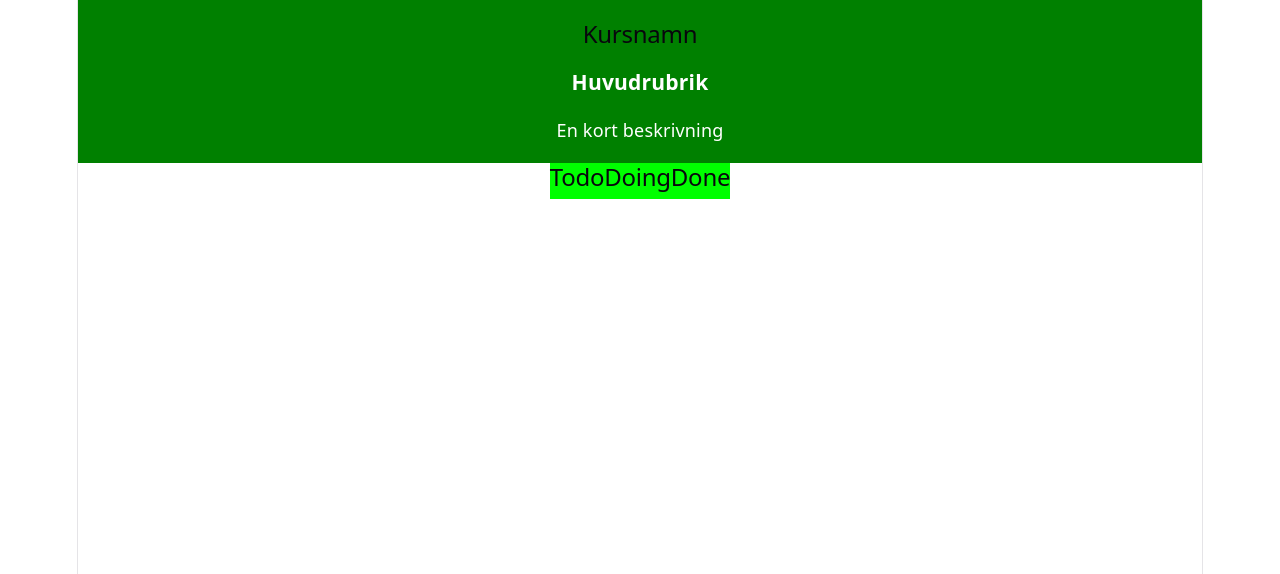
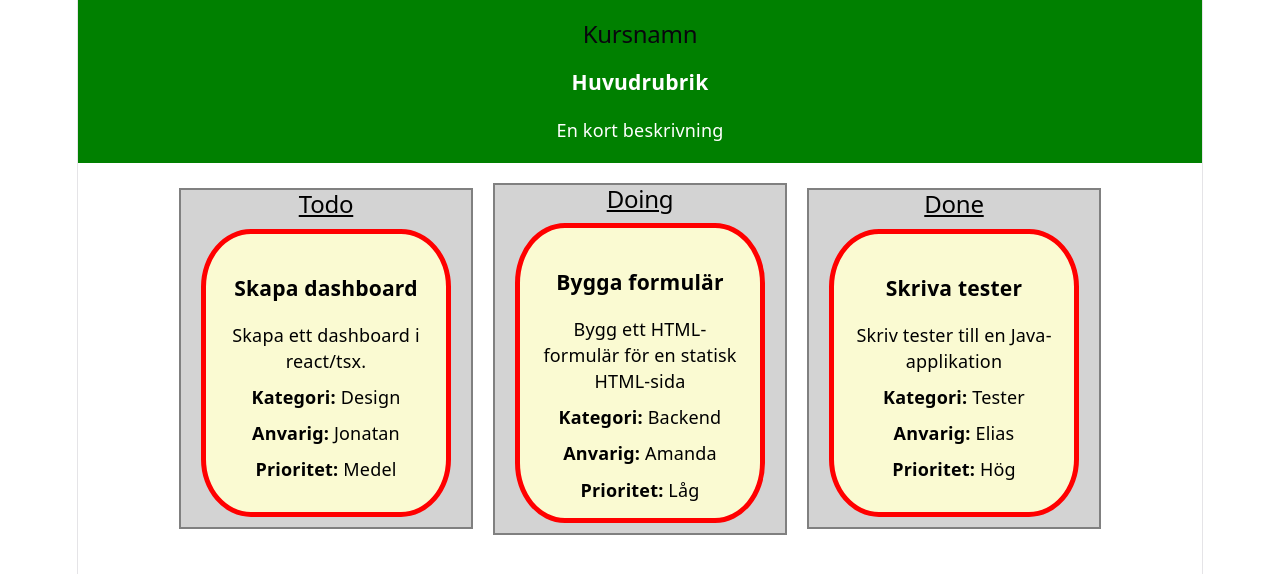
Before and after one commit to katttiger/task-board, a React (Vite) app in the folder task-board/: page / in a window 1280 px wide. Shown: the top 574 px of the page. Built offline with nearby package versions, Linux system fonts and the light colour scheme.

Commit message:
adde columns and css-styling to columns

```diff
--- a/task-board/src/App.css
+++ b/task-board/src/App.css
@@ -3,14 +3,26 @@
 }
 
 main {
-  background-color: lime;
+  margin: 20px 10px;
   display: flex;
   align-items: center;
   justify-self: center;
   flex-wrap: wrap;
 }
+
 main h1 h2 h3 {
   color: black;
+}
+
+.task-column {
+  border: solid gray 2px;
+  margin: 0 10px;
+  background-color: lightgray;
+}
+
+.task-column h2 {
+  color: black;
+  text-decoration: underline;
 }
 
 .task-card {
--- a/task-board/src/App.tsx
+++ b/task-board/src/App.tsx
@@ -11,9 +11,40 @@ const App = () => {
     <div>
       <Header></Header>
       <main>
-        <Column title="Todo"></Column>
-        <Column title="Doing"></Column>
-        <Column title="Done"></Column>
+        <div className="card-section">
+          <Column title="Todo">
+            <TaskCard
+              id={1}
+              title="Skapa dashboard"
+              category="Design"
+              description="Skapa ett dashboard i react/tsx."
+              assignee="Jonatan"
+              priority="Medel"
+            ></TaskCard>
+          </Column>
+
+          <Column title="Doing">
+            <TaskCard
+              id={2}
+              title="Bygga formulär"
+              category="Backend"
+              description="Bygg ett HTML-formulär för en statisk HTML-sida"
+              assignee="Amanda"
+              priority="Låg"
+            ></TaskCard>
+          </Column>
+
+          <Column title="Done">
+            <TaskCard
+              id={3}
+              title="Skriva tester"
+              category="Tester"
+              description="Skriv tester till en Java-applikation"
+              assignee="Elias"
+              priority="Hög"
+            ></TaskCard>
+          </Column>
+        </div>
       </main>
       <Footer></Footer>
     </div>
@@ -23,28 +54,9 @@ const App = () => {
 export default App;
 
 /* <section className="card-section">
+
   <TaskCard
-    id={1}
-    title="Skapa dashboard"
-    category="Design"
-    description="Skapa ett dashboard i react/tsx."
-    assignee="Jonatan"
-    priority="Medel"
+
   ></TaskCard>
-  <TaskCard
-    id={2}
-    title="Bygga formulär"
-    category="Backend"
-    description="Bygg ett HTML-formulär för en statisk HTML-sida"
-    assignee="Amanda"
-    priority="Låg"
-  ></TaskCard>
-  <TaskCard
-    id={3}
-    title="Skriva tester"
-    category="Tester"
-    description="Skriv tester till en Java-applikation"
-    assignee="Elias"
-    priority="Hög"
-  ></TaskCard>
+
 </section> */
--- a/task-board/src/components/Column.tsx
+++ b/task-board/src/components/Column.tsx
@@ -1,11 +1,15 @@
+import { Children, type ReactNode } from "react";
+
 type ColumnProps = {
   title: string;
+  children: ReactNode;
 };
 
 const Column = (props: ColumnProps) => {
   return (
-    <section>
+    <section className="task-column">
       <h2>{props.title}</h2>
+      {props.children}
     </section>
   );
 };
```
